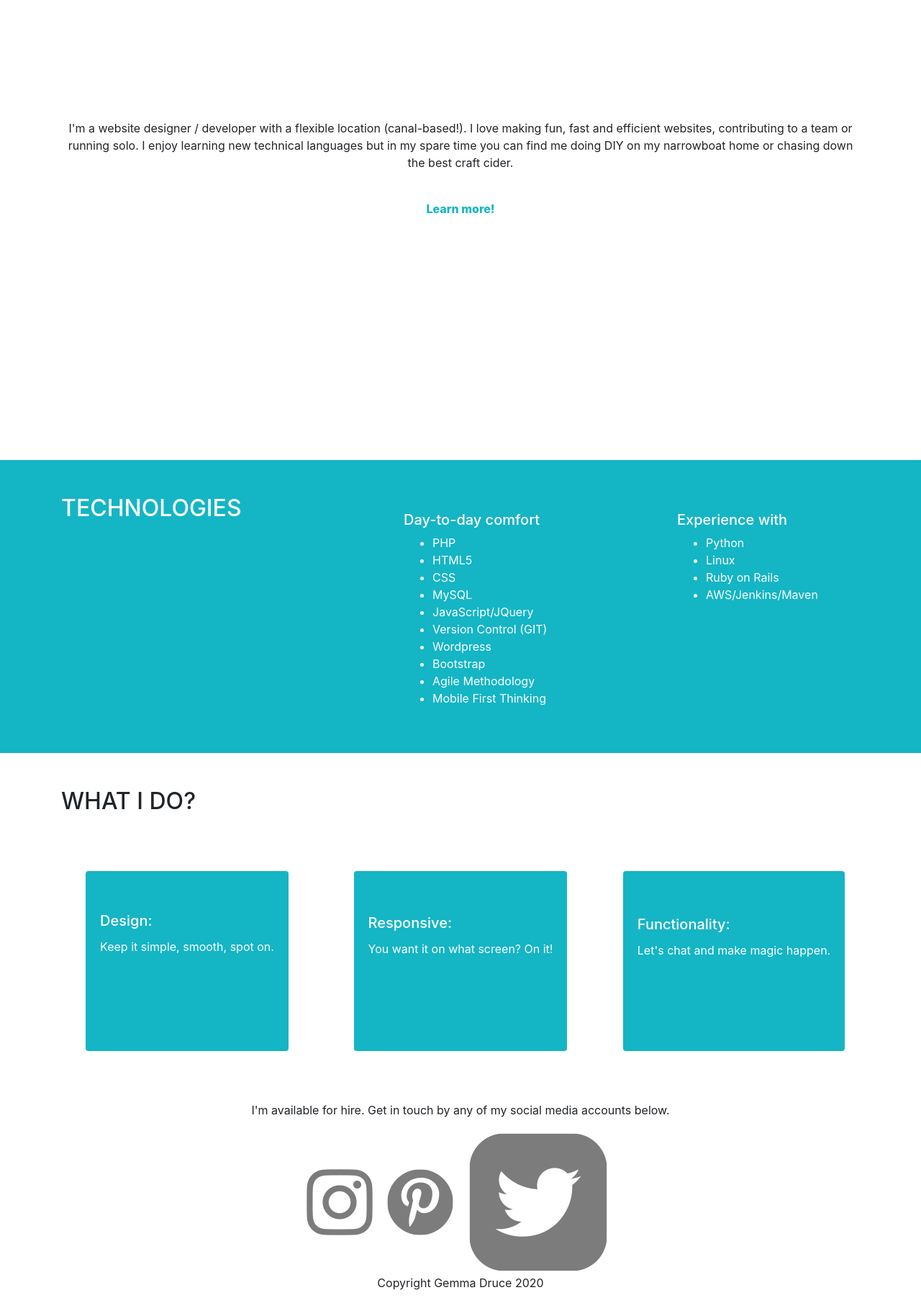
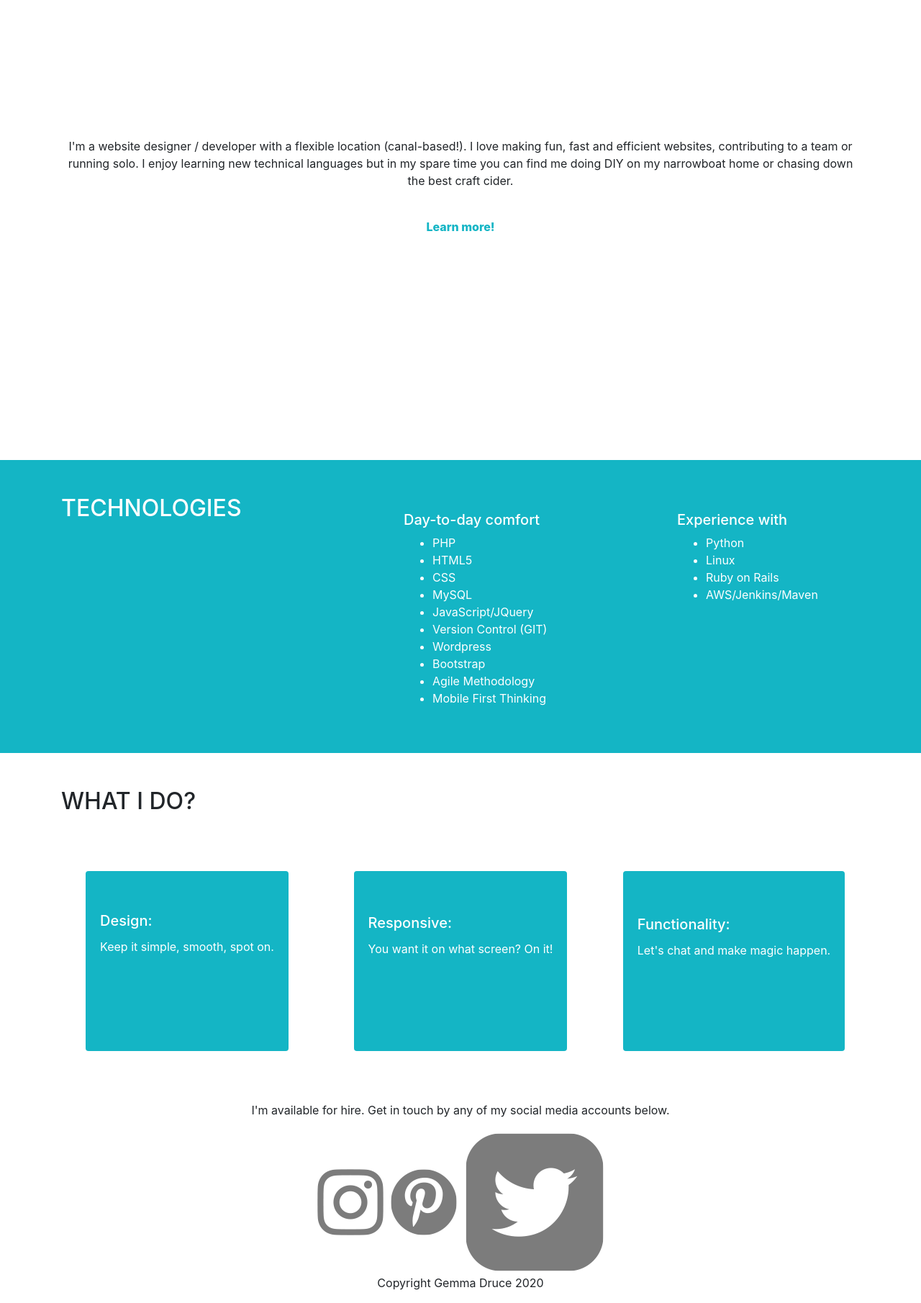
Before and after one commit to GemmieDodger/portfolioGem, a PHP site: page / in a window 1280 px wide. Shown: the part 642-2452 px from the top of the page at 72% size. Run offline with PHP 8.4, Linux system fonts and the light colour scheme; some libraries are stand-ins or nearby versions.

Commit message:
updating CSS - social buttons  and about me update - take 2

```diff
--- a/views/layout.php
+++ b/views/layout.php
@@ -44,9 +44,9 @@
             </div>
             <div class= "row" >
                 <div class="mx-auto">
-                    <a href="https://www.instagram.com/gemmadruce/" target="_blank" rel="noopener"><img class="social-button f-social" src="public/images/instagram.png" alt="Instagram social icon"></a>
-                    <a href="https://www.pinterest.co.uk/petalsnow/" target="_blank" rel="noopener"><img class="social-button f-social" src="public/images/pinterest.png" alt="Pinterest social icon"></a>
-                    <a href="https://twitter.com/GemmaDruce" target="_blank" rel="noopener"><img class="social-button f-social" src="public/images/twitter.png" alt="Twitter social icon"></a>
+                    <a href="https://www.instagram.com/gemmadruce/" target="_blank" rel="noopener"><img class=" f-social" src="public/images/instagram.png" alt="Instagram social icon"></a>
+                    <a href="https://www.pinterest.co.uk/petalsnow/" target="_blank" rel="noopener"><img class="f-social" src="public/images/pinterest.png" alt="Pinterest social icon"></a>
+                    <a href="https://twitter.com/GemmaDruce" target="_blank" rel="noopener"><img class="f-social" src="public/images/twitter.png" alt="Twitter social icon"></a>
                 </div>
             </div>
 
--- a/views/pages/about.php
+++ b/views/pages/about.php
@@ -18,8 +18,8 @@
 
 <!--MAIN-->
 <section class="aboutme">
-    <div class="container">
-        <div class="align-self-center row text-center mx-auto caption-about">
+    <div class="caption-about">
+        <div class=" container  text-center "> <!--row  align-self-center mx-auto-->
             <div >
                 <p class="animation-element slide-left">I'm a website designer / developer with a flexible location (canal-based!). I love making fun, fast and efficient websites, contributing to a team or running solo. I enjoy learning new technical languages but in my spare time you can find me doing DIY on my narrowboat home or chasing down the best craft cider.</p>
                 <br/>
```
